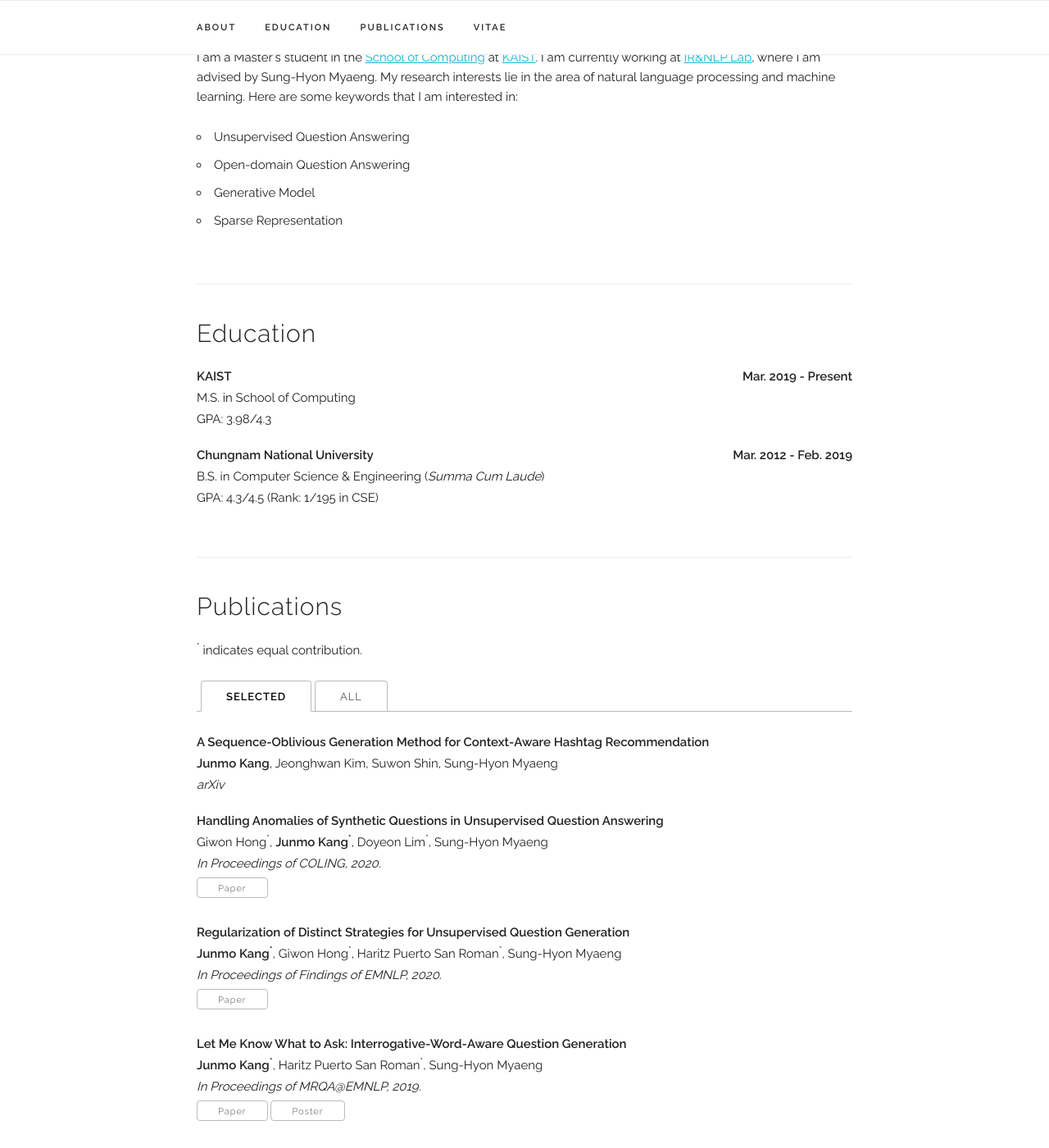
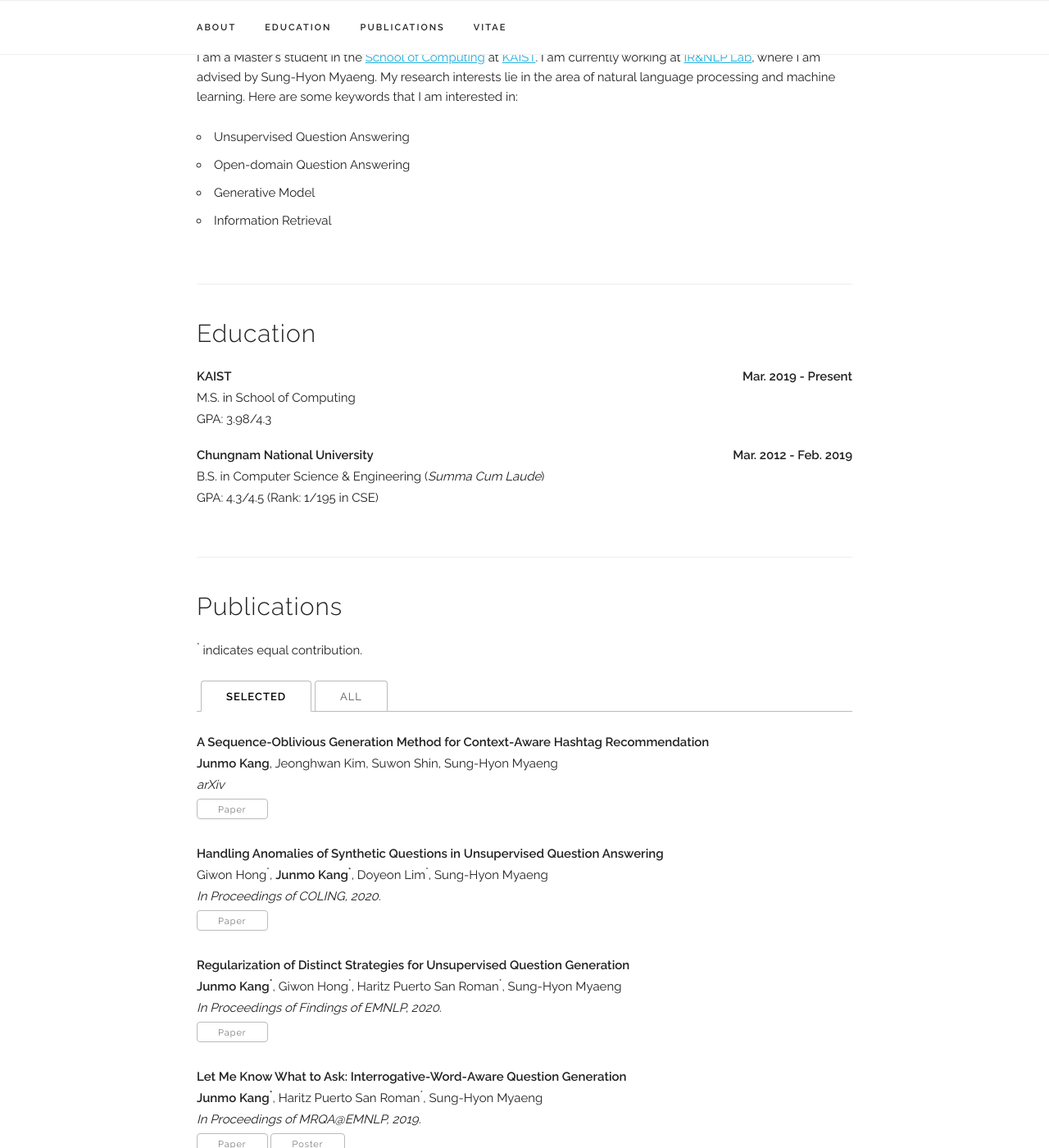
Before and after one commit to jm-kang/jm-kang.github.io, a Jekyll site: the page built from index.html, in a window 1280 px wide and 1400 px high, scrolled down 403 px. Shown: the whole window at 82% size. Built offline with Jekyll 4.4.1, drawn with Linux system fonts in a browser that asks for light colours; some web fonts are replaced.

Commit message:
updated arxiv pdf

```diff
--- a/_data/publications.yaml
+++ b/_data/publications.yaml
@@ -3,6 +3,7 @@ papers:
   - title: "A Sequence-Oblivious Generation Method for Context-Aware Hashtag Recommendation"
     authors: "<b>Junmo Kang</b>, Jeonghwan Kim, Suwon Shin, Sung-Hyon Myaeng"
     venue: "arXiv"
+    paper_pdf: "https://arxiv.org/pdf/2012.02957.pdf"
     selected: y
 
   - title: "Handling Anomalies of Synthetic Questions in Unsupervised Question Answering"
--- a/index.html
+++ b/index.html
@@ -20,7 +20,7 @@ layout: default
       Generative Model
     </li>
     <li>
-      Sparse Representation
+      Information Retrieval
     </li>
   </ul>
   </p>
```
